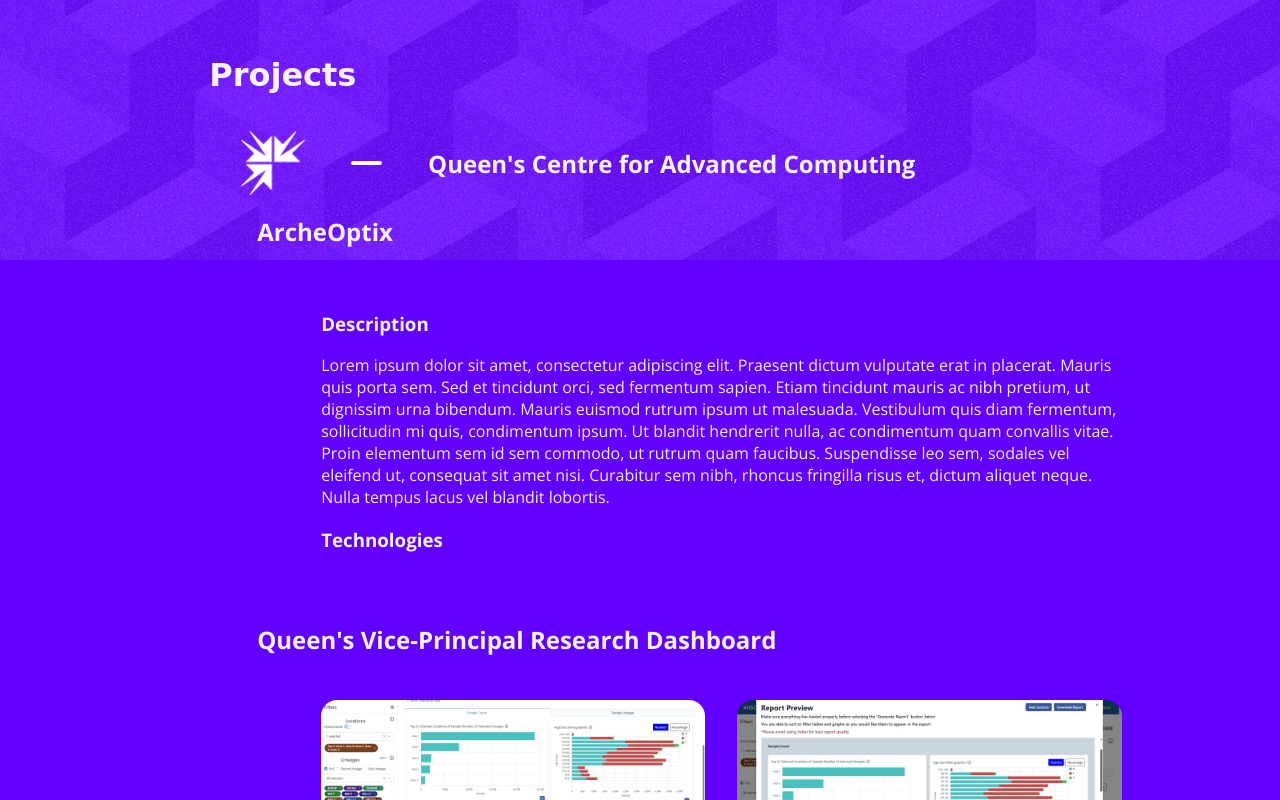
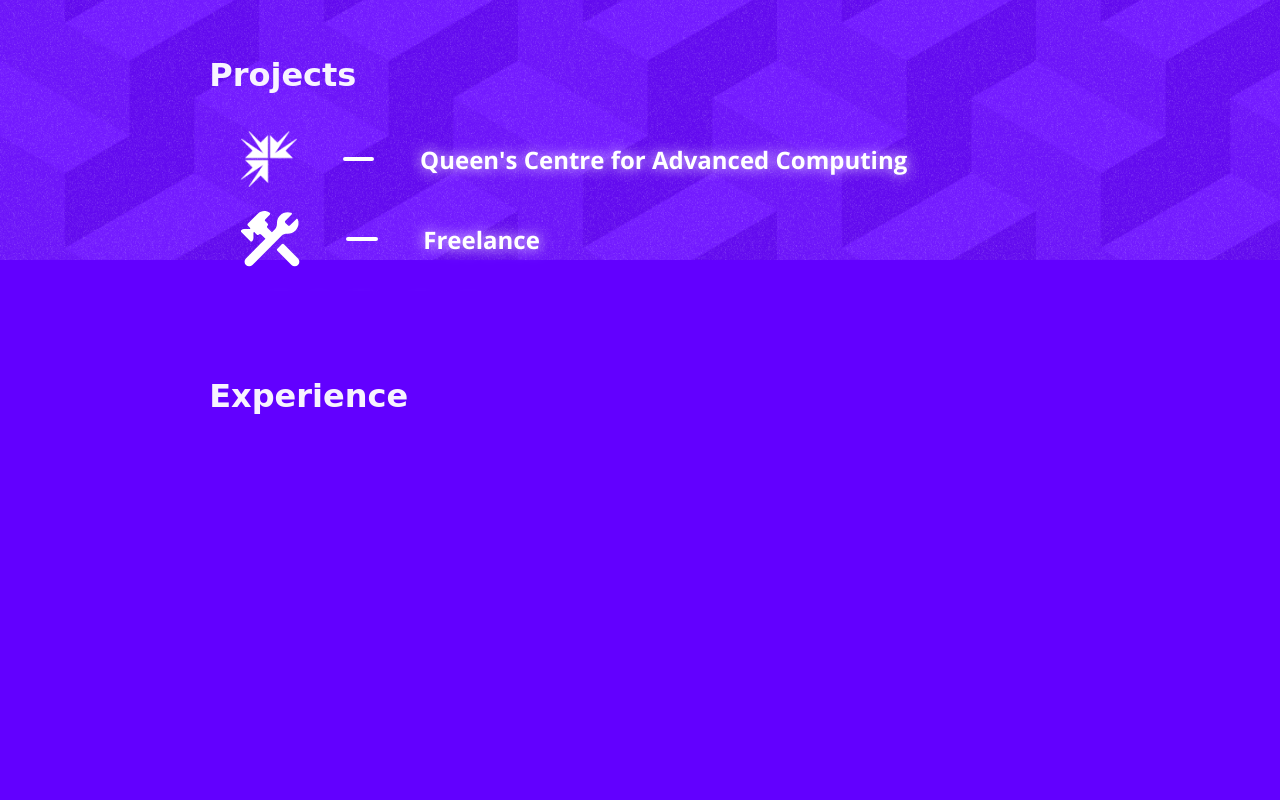
Before and after one commit to dobaj/dobaj.github.io, a React (Vite) app: page / in a window 1280 px wide. Shown: the part 540-1340 px from the top of the page. After the commit the page ends 1024 px from the top, so only its background shows below. Built offline with nearby package versions, Linux system fonts and the light colour scheme.

Commit message:
animate projects

```diff
--- a/src/App.css
+++ b/src/App.css
@@ -134,14 +134,16 @@
 
 .indent,
 .projectHeader {
-  padding-left: 4em;
+  padding-left: 2em;
 }
 
 .projectHeader {
   display: flex;
   align-items: center;
   height: 4em;
+  padding-bottom: 0.5em;
   width: 100%;
+  box-sizing: border-box;
 }
 
 .projectHeader img {
@@ -166,3 +168,16 @@
 .dimText {
   color: #eee;
 }
+
+.hide {
+  --reveal-time: 0.3s;
+  height: 0;
+  transition: height var(--reveal-time) cubic-bezier(0.4, 0, 1, 1);
+  overflow: hidden;
+  padding-bottom: 1em;
+}
+
+.hide.reveal {
+  height: 100%;
+  padding-bottom: 0em;
+}
--- a/src/App.tsx
+++ b/src/App.tsx
@@ -24,7 +24,7 @@
 
 import "./App.css";
 import { Background } from "./components/Background";
-import { useEffect } from "react";
+import { useEffect, useState } from "react";
 import { createHandleScroll, scrollToId } from "./components/ScrollEffects";
 import { Project } from "./components/Project";
 
@@ -34,6 +34,9 @@
   const NoProgress = "#bbbbbba0";
   const Progress = "#ffffffff";
   const progressLength = 5;
+
+  const [showCAC, setShowCAC] = useState<boolean>(false);
+  const [showFreelance, setShowFreelance] = useState<boolean>(false);
 
   useEffect(() => {
     const handleScroll = createHandleScroll(
@@ -134,12 +137,22 @@
             <h1>Projects</h1>
 
             <div id="CAC Projects" className="flexCol">
-              <div className="projectHeader">
+              <a
+                className="projectHeader"
+                onClick={() => {
+                  setShowCAC((prev) => !prev);
+                }}
+              >
                 <img src={queensCAC} />
                 <hr />
+
                 <h2>Queen's Centre for Advanced Computing</h2>
-              </div>
+              </a>
 
+              <div
+                className={showCAC ? "hide reveal" : "hide"}
+                style={{ "--reveal-time": "0.5s" } as React.CSSProperties}
+              >
                 <Project
                   title="ArcheOptix"
                   photos={[]}
@@ -153,11 +166,11 @@
                       bibendum. Mauris euismod rutrum ipsum ut malesuada.
                       Vestibulum quis diam fermentum, sollicitudin mi quis,
                       condimentum ipsum. Ut blandit hendrerit nulla, ac
-                    condimentum quam convallis vitae. Proin elementum sem id sem
-                    commodo, ut rutrum quam faucibus. Suspendisse leo sem,
-                    sodales vel eleifend ut, consequat sit amet nisi. Curabitur
-                    sem nibh, rhoncus fringilla risus et, dictum aliquet neque.
-                    Nulla tempus lacus vel blandit lobortis.
+                      condimentum quam convallis vitae. Proin elementum sem id
+                      sem commodo, ut rutrum quam faucibus. Suspendisse leo sem,
+                      sodales vel eleifend ut, consequat sit amet nisi.
+                      Curabitur sem nibh, rhoncus fringilla risus et, dictum
+                      aliquet neque. Nulla tempus lacus vel blandit lobortis.
                     </p>
                   }
                 />
@@ -169,7 +182,10 @@
                       khsc1,
                       "Screenshot showing KHSC, a public site using the same codebase as VPR.",
                     ],
-                  [khsc2, "Screenshot showing KHSC's Report Preview feature."],
+                    [
+                      khsc2,
+                      "Screenshot showing KHSC's Report Preview feature.",
+                    ],
                   ]}
                   technologies={[
                     [reactIcon, "React icon"],
@@ -179,17 +195,17 @@
                   description={
                     <p>
                       Developed new features for an internal Queen's
-                    Vice-Principal Research (VPR) dashboard to track various HR
-                    and funding metrics. Implemented{" "}
+                      Vice-Principal Research (VPR) dashboard to track various
+                      HR and funding metrics. Implemented{" "}
                       <em>Microsoft Single Sign On (SSO)</em> login for
-                    integration with Queen's services. Reworked automatic report
-                    generation, which displays relevant filtered data in a
-                    stylized PDF format. Updated the project from Create React
-                    App to Webpack and added various security headers such as a
-                    Content Security Policy (CSP). Created common filtering
-                    elements to be used across a variety of data sets/types.
-                    Screenshots are from KHSC, a public site that shares the
-                    same codebase.
+                      integration with Queen's services. Reworked automatic
+                      report generation, which displays relevant filtered data
+                      in a stylized PDF format. Updated the project from Create
+                      React App to Webpack and added various security headers
+                      such as a Content Security Policy (CSP). Created common
+                      filtering elements to be used across a variety of data
+                      sets/types. Screenshots are from KHSC, a public site that
+                      shares the same codebase.
                     </p>
                   }
                 />
@@ -219,13 +235,14 @@
                       bibendum. Mauris euismod rutrum ipsum ut malesuada.
                       Vestibulum quis diam fermentum, sollicitudin mi quis,
                       condimentum ipsum. Ut blandit hendrerit nulla, ac
-                    condimentum quam convallis vitae. Proin elementum sem id sem
-                    commodo, ut rutrum quam faucibus. Suspendisse leo sem,
-                    sodales vel eleifend ut, consequat sit amet nisi. Curabitur
-                    sem nibh, rhoncus fringilla risus et, dictum aliquet neque.
-                    Nulla tempus lacus vel blandit lobortis. Maecenas accumsan
-                    cursus urna, ac cursus ipsum maximus eget. Mauris massa mi,
-                    commodo eu aliquet pretium, sodales viverra erat.
+                      condimentum quam convallis vitae. Proin elementum sem id
+                      sem commodo, ut rutrum quam faucibus. Suspendisse leo sem,
+                      sodales vel eleifend ut, consequat sit amet nisi.
+                      Curabitur sem nibh, rhoncus fringilla risus et, dictum
+                      aliquet neque. Nulla tempus lacus vel blandit lobortis.
+                      Maecenas accumsan cursus urna, ac cursus ipsum maximus
+                      eget. Mauris massa mi, commodo eu aliquet pretium, sodales
+                      viverra erat.
                     </p>
                   }
                 />
@@ -252,25 +269,34 @@
                       bibendum. Mauris euismod rutrum ipsum ut malesuada.
                       Vestibulum quis diam fermentum, sollicitudin mi quis,
                       condimentum ipsum. Ut blandit hendrerit nulla, ac
-                    condimentum quam convallis vitae. Proin elementum sem id sem
-                    commodo, ut rutrum quam faucibus. Suspendisse leo sem,
-                    sodales vel eleifend ut, consequat sit amet nisi. Curabitur
-                    sem nibh, rhoncus fringilla risus et, dictum aliquet neque.
-                    Nulla tempus lacus vel blandit lobortis. Maecenas accumsan
-                    cursus urna, ac cursus ipsum maximus eget. Mauris massa mi,
-                    commodo eu aliquet pretium, sodales viverra erat.
+                      condimentum quam convallis vitae. Proin elementum sem id
+                      sem commodo, ut rutrum quam faucibus. Suspendisse leo sem,
+                      sodales vel eleifend ut, consequat sit amet nisi.
+                      Curabitur sem nibh, rhoncus fringilla risus et, dictum
+                      aliquet neque. Nulla tempus lacus vel blandit lobortis.
+                      Maecenas accumsan cursus urna, ac cursus ipsum maximus
+                      eget. Mauris massa mi, commodo eu aliquet pretium, sodales
+                      viverra erat.
                     </p>
                   }
                 />
+              </div>
             </div>
 
             <div id="Freelance" className="flexCol">
               <div className="projectHeader">
                 <img src={freelance} />
                 <hr />
+                <a
+                  onClick={() => {
+                    setShowFreelance((prev) => !prev);
+                  }}
+                >
                   <h2>Freelance</h2>
+                </a>
               </div>
 
+              <div className={showFreelance ? "hide reveal" : "hide"}>
                 <Project
                   title={[
                     "Butler Tree Service",
@@ -281,7 +307,10 @@
                       khsc1,
                       "Screenshot showing KHSC, a public site using the same codebase as VPR.",
                     ],
-                  [khsc2, "Screenshot showing KHSC's Report Preview feature."],
+                    [
+                      khsc2,
+                      "Screenshot showing KHSC's Report Preview feature.",
+                    ],
                   ]}
                   technologies={[[wordpressIcon, "Wordpress icon"]]}
                   description={
@@ -293,14 +322,15 @@
                       bibendum. Mauris euismod rutrum ipsum ut malesuada.
                       Vestibulum quis diam fermentum, sollicitudin mi quis,
                       condimentum ipsum. Ut blandit hendrerit nulla, ac
-                    condimentum quam convallis vitae. Proin elementum sem id sem
-                    commodo, ut rutrum quam faucibus. Suspendisse leo sem,
-                    sodales vel eleifend ut, consequat sit amet nisi. Curabitur
-                    sem nibh, rhoncus fringilla risus et, dictum aliquet neque.
-                    Nulla tempus lacus vel blandit lobortis.
+                      condimentum quam convallis vitae. Proin elementum sem id
+                      sem commodo, ut rutrum quam faucibus. Suspendisse leo sem,
+                      sodales vel eleifend ut, consequat sit amet nisi.
+                      Curabitur sem nibh, rhoncus fringilla risus et, dictum
+                      aliquet neque. Nulla tempus lacus vel blandit lobortis.
                     </p>
                   }
                 />
+              </div>
             </div>
           </div>
 
--- a/src/components/Project.css
+++ b/src/components/Project.css
@@ -1,14 +1,15 @@
 .project {
-  margin-left: 6em;
-  padding-left: 2em;
+  padding-left: 4em;
   padding-right: 2em;
-  margin-bottom: 2em;
+  margin-bottom: 1.5em;
   width: 100%;
+  box-sizing: border-box;
 }
 
 .photos {
   display: flex;
   justify-content: space-between;
+  margin-top: 2em;
 }
 
 .photos img {
@@ -20,6 +21,7 @@
   display: flex;
   width: 100%;
   justify-content: space-between;
+  margin-bottom: 1em;
 }
 
 .technologies img {
@@ -29,9 +31,4 @@
 
 .project a {
   display: inline-block;
-  padding-bottom: 1em;
 }
-
-.project > h2 {
-  padding-bottom: 1em;
-}
--- a/src/components/Project.tsx
+++ b/src/components/Project.tsx
@@ -22,19 +22,25 @@
         </a>
       )}
       <div className="indent">
+        {photos.length > 0 && (
           <div className="photos">
             {photos.map(([imgSrc, imgAlt], i) => (
               <img key={i} src={imgSrc} alt={imgAlt} />
             ))}
           </div>
+        )}
         <h3>Description</h3>
         <div className="dimText">{description}</div>
+        {technologies.length > 0 && (
+          <>
             <h3>Technologies</h3>
             <div className="technologies">
               {technologies.map(([imgSrc, imgAlt], i) => (
                 <img key={i} src={imgSrc} alt={imgAlt} title={imgAlt} />
               ))}
             </div>
+          </>
+        )}
       </div>
     </div>
   );
```
Lines whose indentation alone changed are shown as unchanged.
